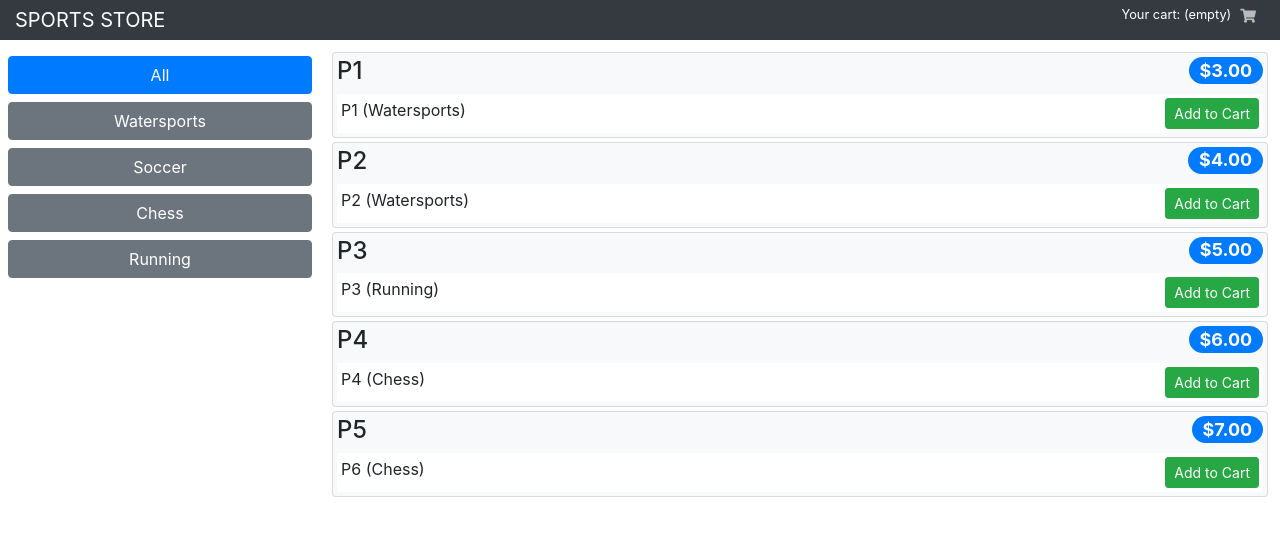
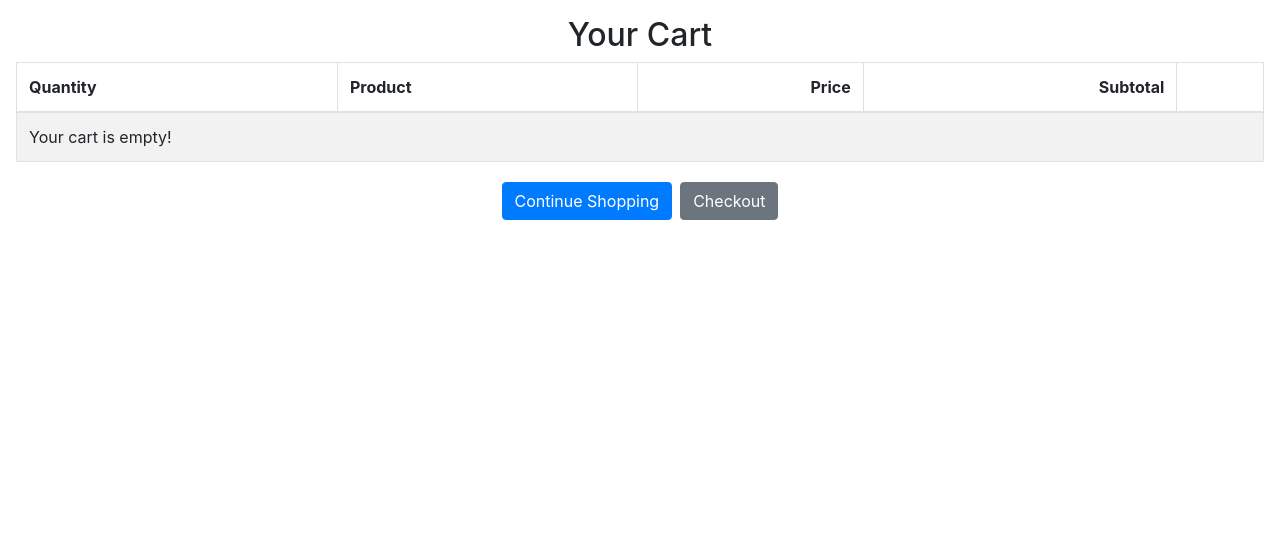
Before and after one commit to tranquangphuc/sportstore, a React (Create React App) app: page /shop/cart in a window 1280 px wide. Before the commit this address led to /shop/products. Shown: the top 536 px of the page. Built offline with nearby package versions, Linux system fonts and the light colour scheme.

Commit message:
adding the shopping cart

```diff
--- /dev/null
+++ b/src/shop/CartDetails.js
@@ -0,0 +1,42 @@
+import React, { Component } from 'react';
+import { CartDetailsRow } from './CartDetailsRow';
+import { Link } from 'react-router-dom';
+
+export class CartDetails extends Component {
+  getLinkClass = () =>
+    `btn btn-secondary m-1 ${this.props.cartItems === 0 ? 'disabled' : ''}`;
+  render() {
+    return (
+      <div className="m-3">
+        <h2 className="text-center">Your Cart</h2>
+        <table className="table table-bordered table-striped">
+          <thead>
+            <tr>
+              <th>Quantity</th>
+              <th>Product</th>
+              <th className="text-right">Price</th>
+              <th className="text-right">Subtotal</th>
+              <th></th>
+            </tr>
+          </thead>
+          <tbody>
+            <CartDetailsRow
+              cart={this.props.cart}
+              cartPrice={this.props.cartPrice}
+              updateQuantity={this.props.updateCartQuantity}
+              removeFromCart={this.props.removeFromCart}
+            />
+          </tbody>
+        </table>
+        <div className="text-center">
+          <Link className="btn btn-primary m-1" to="/shop">
+            Continue Shopping
+          </Link>
+          <Link className={this.getLinkClass()} to="/shop/checkout">
+            Checkout
+          </Link>
+        </div>
+      </div>
+    );
+  }
+}
--- /dev/null
+++ b/src/shop/CartDetailsRow.js
@@ -0,0 +1,50 @@
+import React, { Component } from 'react';
+
+export class CartDetailsRow extends Component {
+  handleChange = (product, event) => {
+    this.props.updateQuantity(product, event.target.value);
+  };
+
+  render() {
+    let isEmpty = !this.props.cart || !this.props.cart.length;
+    if (isEmpty) {
+      return (
+        <tr>
+          <td colSpan="5">Your cart is empty!</td>
+        </tr>
+      );
+    }
+    return (
+      <React.Fragment>
+        {this.props.cart.map(item => (
+          <tr key={item.product.id}>
+            <td>
+              <input
+                type="number"
+                value={item.quantity}
+                onChange={ev => this.handleChange(item.product, ev)}
+              />
+            </td>
+            <td>{item.product.name}</td>
+            <td>${item.product.price.toFixed(2)}</td>
+            <td>${(item.product.price * item.quantity).toFixed(2)}</td>
+            <td>
+              <button
+                className="btn btn-sm btn-danger"
+                onClick={() => this.props.removeFromCart(item.product)}
+              >
+                Remove
+              </button>
+            </td>
+          </tr>
+        ))}
+        <tr>
+          <th colSpan="3" className="text-right">
+            Total
+          </th>
+          <th colSpan="2">${this.props.cartPrice.toFixed(2)}</th>
+        </tr>
+      </React.Fragment>
+    );
+  }
+}
--- a/src/shop/Shop.js
+++ b/src/shop/Shop.js
@@ -4,6 +4,10 @@
 import { CartSummary } from './CartSummary';
 
 export class Shop extends Component {
+  handleAddToCart = (...args) => {
+    this.props.addToCart(...args);
+    this.props.history.push('/shop/cart');
+  }
   render() {
     return (
       <div className="container-fluid">
@@ -21,7 +25,7 @@
             />
           </div>
           <div className="col-9 p-2">
-            <ProductList products={this.props.products} {...this.props} />
+            <ProductList products={this.props.products} addToCart={this.handleAddToCart} />
           </div>
         </div>
       </div>
--- a/src/shop/ShopConnector.js
+++ b/src/shop/ShopConnector.js
@@ -4,6 +4,7 @@
 import { loadData } from '../data/ActionCreators';
 import { DataTypes } from '../data/Types';
 import { Shop } from './Shop';
+import { CartDetails } from './CartDetails';
 import {
   addToCart,
   updateCartQuantity,
@@ -16,7 +17,11 @@
 });
 
 const mapDispatchToProps = {
-  loadData, addToCart, updateCartQuantity, removeFromCart, clearCart
+  loadData,
+  addToCart,
+  updateCartQuantity,
+  removeFromCart,
+  clearCart
 };
 
 const filterProducts = (products = [], category) =>
@@ -45,6 +50,12 @@
               />
             )}
           />
+          <Route
+            path="/shop/cart"
+            render={routeProps => (
+              <CartDetails {...this.props} {...routeProps} />
+            )}
+          />
           <Redirect to="/shop/products" />
         </Switch>
       );
```
